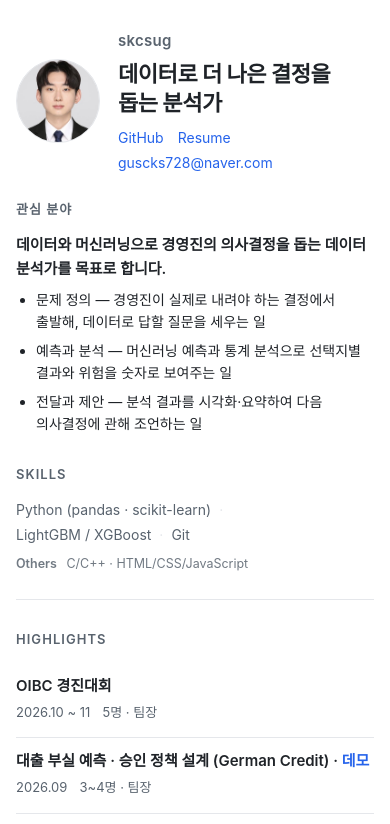
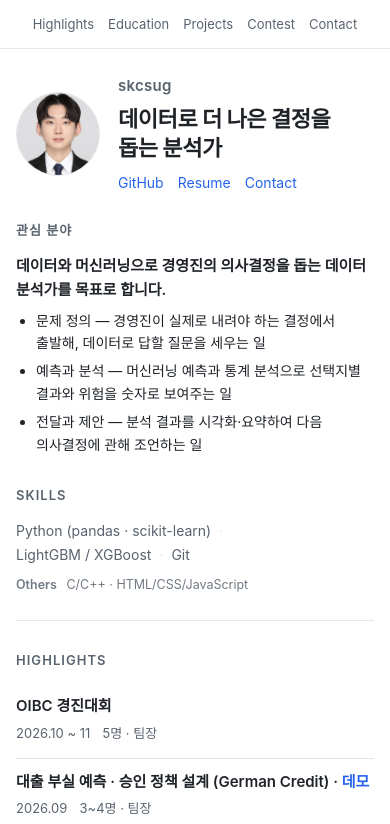
Before and after one commit to skcsug/skcsug.github.io, an Astro site: page / in a window 390 px wide. Shown: the top 824 px of the page. Built offline with nearby package versions, Linux system fonts and the light colour scheme; Astro itself is replaced by a stand-in of ours; a web font is replaced by a local one.

Commit message:
feat: 상단 목차(Highlights·Education·Projects·Contest·Contact), 메일 링크를 Contact 섹션으로
Co-Authored-By: Claude Opus 5.5 <noreply@anthropic.com>

```diff
--- a/src/pages/index.astro
+++ b/src/pages/index.astro
@@ -30,7 +30,20 @@ const githubLabel = profile.github.replace('https://', '');
     <meta property="og:locale" content="ko_KR" />
     <meta name="twitter:card" content="summary" />
   </head>
-  <body>
+  <body id="top">
+    <nav class="site-nav" aria-label="목차">
+      <div class="nav-inner">
+        <a class="brand" href="#top">{profile.nickname}</a>
+        <div class="nav-links">
+          <a href="#highlights">Highlights</a>
+          <a href="#education">Education</a>
+          <a href="#projects">Projects</a>
+          <a href="#contest">Contest</a>
+          <a href="#contact">Contact</a>
+        </div>
+      </div>
+    </nav>
+
     <header class="hero">
       <div class="avatar"><img src="/profile.jpg" alt={`${profile.nickname} 프로필 사진`} width="120" height="120" /></div>
       <div class="hero-text">
@@ -41,7 +54,7 @@ const githubLabel = profile.github.replace('https://', '');
           {profile.resumeUrl
             ? <a class="btn" href={profile.resumeUrl} download>Resume</a>
             : <span class="btn disabled" aria-disabled="true">Resume (준비 중)</span>}
-          <a class="btn" href={`mailto:${profile.email}`}>{profile.email}</a>
+          <a class="btn" href="#contact">Contact</a>
         </div>
       </div>
     </header>
@@ -58,7 +71,7 @@ const githubLabel = profile.github.replace('https://', '');
       </aside>
 
       <main class="content">
-        <section class="block">
+        <section class="block" id="highlights">
           <h2>Highlights</h2>
           <table class="highlights">
             <thead><tr><th>프로젝트</th><th>기간</th><th>팀</th></tr></thead>
@@ -74,7 +87,7 @@ const githubLabel = profile.github.replace('https://', '');
           </table>
         </section>
 
-        <section class="block">
+        <section class="block" id="education">
           <h2>Education</h2>
           <ul class="edu">
             {education.map((e) => (
@@ -86,7 +99,7 @@ const githubLabel = profile.github.replace('https://', '');
           </ul>
         </section>
 
-        <section class="block">
+        <section class="block" id="activities">
           <h2>Activities</h2>
           <ul class="edu">
             {activities.map((a) => (
@@ -98,14 +111,20 @@ const githubLabel = profile.github.replace('https://', '');
           </ul>
         </section>
 
-        <h2>Projects</h2>
+        <h2 id="projects">Projects</h2>
         <div class="project-list">{projects.map((p) => <ProjectArticle item={p} />)}</div>
 
-        <h2 class="section-gap">Contest</h2>
+        <h2 class="section-gap" id="contest">Contest</h2>
         <div class="project-list">{contests.map((c) => <ProjectArticle item={c} />)}</div>
 
+        <section class="block contact" id="contact">
+          <h2 class="section-gap">Contact</h2>
+          <p><a href={`mailto:${profile.email}`}>{profile.email}</a></p>
+          <p class="muted-line">GitHub <a href={profile.github}>{githubLabel}</a> · <a href={profile.resumeUrl ?? '#'} download>이력서 PDF</a></p>
+        </section>
+
         <footer>
-          <a href={profile.github}>{githubLabel}</a> · Built with Astro · Hosted on GitHub Pages
+          Built with Astro · Hosted on GitHub Pages
         </footer>
       </main>
     </div>
--- a/src/styles/global.css
+++ b/src/styles/global.css
@@ -27,6 +27,16 @@ img, svg { max-width: 100%; height: auto; display: block; }
 a { color: var(--accent); text-decoration: none; }
 a:hover { text-decoration: underline; }
 
+/* 상단 목차: 스크롤해도 위에 고정 */
+.site-nav { position: sticky; top: 0; z-index: 10; background: var(--bg); border-bottom: 1px solid var(--line); }
+.nav-inner { max-width: 1080px; margin: 0 auto; padding: 0 24px; height: 52px; display: flex; align-items: center; justify-content: space-between; gap: 20px; }
+.brand { color: var(--text); font-weight: 700; }
+.nav-links { display: flex; gap: 20px; font-size: 14px; overflow-x: auto; white-space: nowrap; }
+.nav-links a { color: var(--muted); }
+.nav-links a:hover { color: var(--accent); text-decoration: none; }
+[id] { scroll-margin-top: 68px; }
+html { scroll-behavior: smooth; }
+
 /* 첫 화면: 사진 + 큰 문장 + 링크 (전체 폭) */
 .hero {
   max-width: 1080px; margin: 0 auto; padding: 56px 24px 8px;
@@ -50,7 +60,7 @@ a:hover { text-decoration: underline; }
   display: grid; grid-template-columns: 260px minmax(0, 1fr); gap: 48px; align-items: start;
 }
 .content { min-width: 0; }
-.profile { position: sticky; top: 32px; }
+.profile { position: sticky; top: 84px; }
 .profile h2 + * { margin-top: 0; }
 .profile h2:not(:first-child) { margin-top: 28px; }
 .goal { margin: 0 0 8px; font-size: 15px; font-weight: 600; line-height: 1.6; }
@@ -133,6 +143,8 @@ figcaption { font-size: 13px; color: var(--muted); margin-top: 6px; }
 .chart .label { fill: var(--text); font-size: 13px; font-weight: 600; }
 
 
+.contact p { margin: 0 0 4px; }
+.muted-line { color: var(--muted); font-size: 14px; }
 footer { margin-top: 32px; color: var(--muted); font-size: 14px; }
 
 @media (max-width: 860px) {
@@ -141,7 +153,11 @@ footer { margin-top: 32px; color: var(--muted); font-size: 14px; }
 }
 
 @media (max-width: 520px) {
-  .hero { grid-template-columns: 84px minmax(0, 1fr); gap: 18px; padding: 28px 16px 0; }
+  .nav-inner { padding: 0 16px; height: 48px; }
+  .brand { display: none; }
+  .nav-inner { justify-content: center; }
+  .nav-links { gap: 14px; font-size: 13px; }
+  .hero { grid-template-columns: 84px minmax(0, 1fr); gap: 18px; padding: 24px 16px 0; }
   .avatar { width: 84px; height: 84px; font-size: 26px; }
   .hero h1 { font-size: 22px; margin-bottom: 10px; }
   .buttons { gap: 2px 14px; }
```
Also changed, not shown: tests/site.test.mjs (+22 -2 lines).
